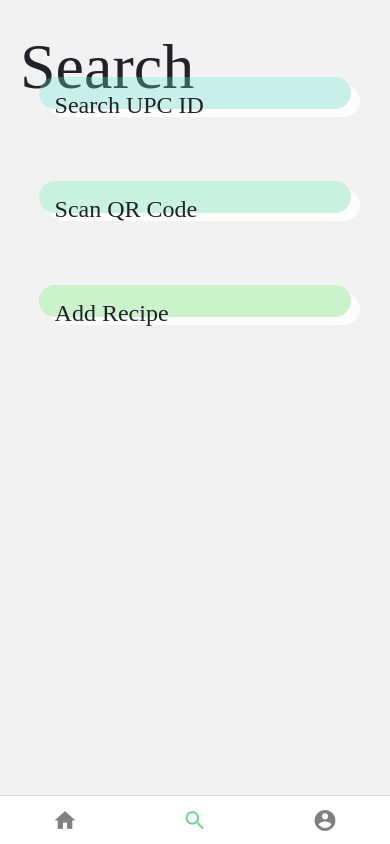
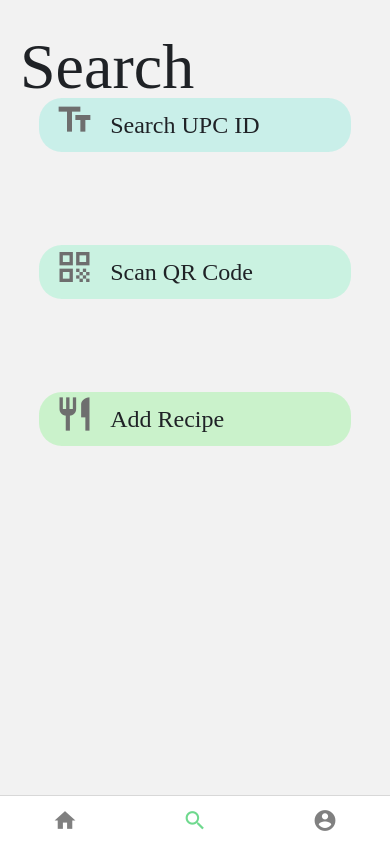
Before and after one commit to amfaller/BU-EC463-MiniProject, a React Native app: screen /Search in a window 390 px wide. Built offline with nearby package versions, Linux system fonts and the light colour scheme.

Commit message:
basic framework for search screen

```diff
--- a/components/shapes.js
+++ b/components/shapes.js
@@ -1,5 +1,5 @@
 import React from 'react';
-import { StyleSheet, View } from 'react-native'
+import { Pressable, StyleSheet, View } from 'react-native'
 
 export function SoftSquare(props) {
   const color = props.color;
@@ -16,7 +16,14 @@ export function SoftButton(props) {
 
   return (
     <View style={[shapes.softButton, { backgroundColor: color }]}>
-      {props.children}
+      <Pressable
+        onPress={() => {
+          console.log("Pressed!")
+        }}
+        style={shapes.softButton}
+      >
+        {props.children}
+      </Pressable>
     </View>
   )
 }
@@ -27,17 +34,13 @@ const shapes = StyleSheet.create({
     width: '80%',
     height: 250,
     borderRadius: 23,
-    shadowColor: '#fff',
-    shadowOpacity: 0.8,
-    shadowOffset: { width: 9, height: 8 }
   },
   softButton: {
     flex: 1,
     width: '80%',
+    flexDirection: 'row',
+    alignItems: 'center',
     height: 100,
     borderRadius: 23,
-    shadowColor: '#fff',
-    shadowOpacity: 0.8,
-    shadowOffset: { width: 9, height: 8 }
   }
 })
--- a/components/utils.js
+++ b/components/utils.js
@@ -9,3 +9,7 @@ export function getThemeColorByOpacity(opacity) {
         return getThemeColor()
     }
 }
+
+export function testPressable() {
+    console.log("testPressable() called");
+}
--- a/screens/search.js
+++ b/screens/search.js
@@ -4,6 +4,7 @@ import { ScrollView, Text, View } from 'react-native';
 import containers from '../styles/containers.js';
 import fonts from '../styles/fonts.js';
 import { SoftButton } from '../components/shapes.js';
+import Icon from 'react-native-vector-icons/MaterialIcons';
 
 export default function SearchScreen() {
   return (
@@ -19,7 +20,8 @@ export default function SearchScreen() {
         </View>
 
         <SoftButton color={'rgba(106, 230, 213, 0.3)'}>
-          <Text style={[fonts.cardTitle, {fontSize: 24}]}>
+          <Icon name='text-fields' size={40} color='rgb(110, 110, 110)' style={{ bottom: 5, paddingLeft: '5%' }} />
+          <Text style={[fonts.buttonTitle, { fontSize: 24 }]}>
             Search UPC ID
           </Text>
         </SoftButton>
@@ -27,7 +29,8 @@ export default function SearchScreen() {
         </View>
 
         <SoftButton color={'rgba(110, 240, 186, 0.3)'}>
-          <Text style={[fonts.cardTitle, {fontSize: 24}]}>
+          <Icon name='qr-code' size={40} color='rgb(110, 110, 110)' style={{ bottom: 5, paddingLeft: '5%' }} />
+          <Text style={[fonts.buttonTitle, { fontSize: 24 }]}>
             Scan QR Code
           </Text>
         </SoftButton>
@@ -35,7 +38,8 @@ export default function SearchScreen() {
         </View>
 
         <SoftButton color={'rgba(110, 240, 112, 0.3)'}>
-          <Text style={[fonts.cardTitle, {fontSize: 24}]}>
+          <Icon name='restaurant' size={40} color='rgb(110, 110, 110)' style={{ bottom: 5, paddingLeft: '5%' }} />
+          <Text style={[fonts.buttonTitle, { fontSize: 24 }]}>
             Add Recipe
           </Text>
         </SoftButton>
--- a/styles/fonts.js
+++ b/styles/fonts.js
@@ -14,6 +14,15 @@ const fonts = StyleSheet.create({
 
         left: '5%',
         top: '8%',
+    },
+    buttonTitle: {
+        fontFamily: 'Poppins-SemiBold',
+        fontSize: 48,
+        color: '#1F2226',
+        lineHeight: 50,
+        textAlignVertical: 'center',
+
+        left: '5%',
     }
 });
 
```
